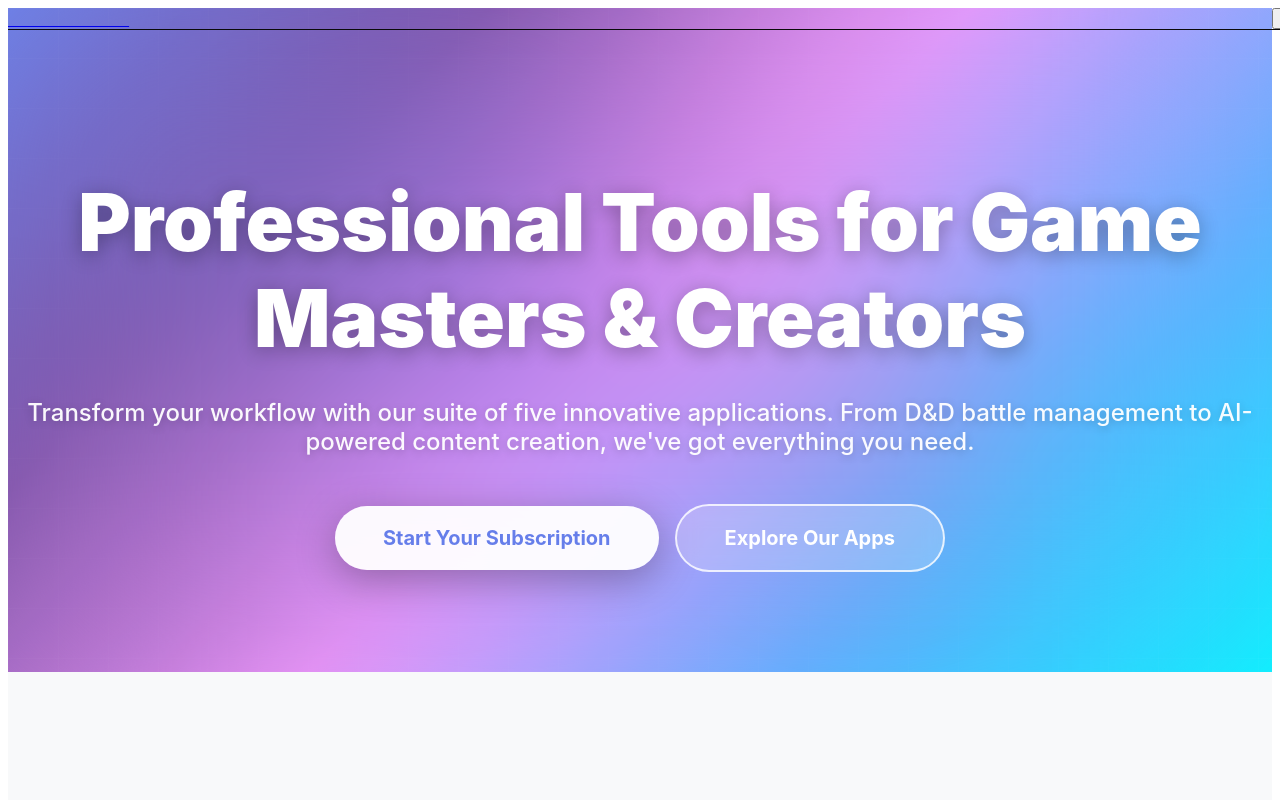
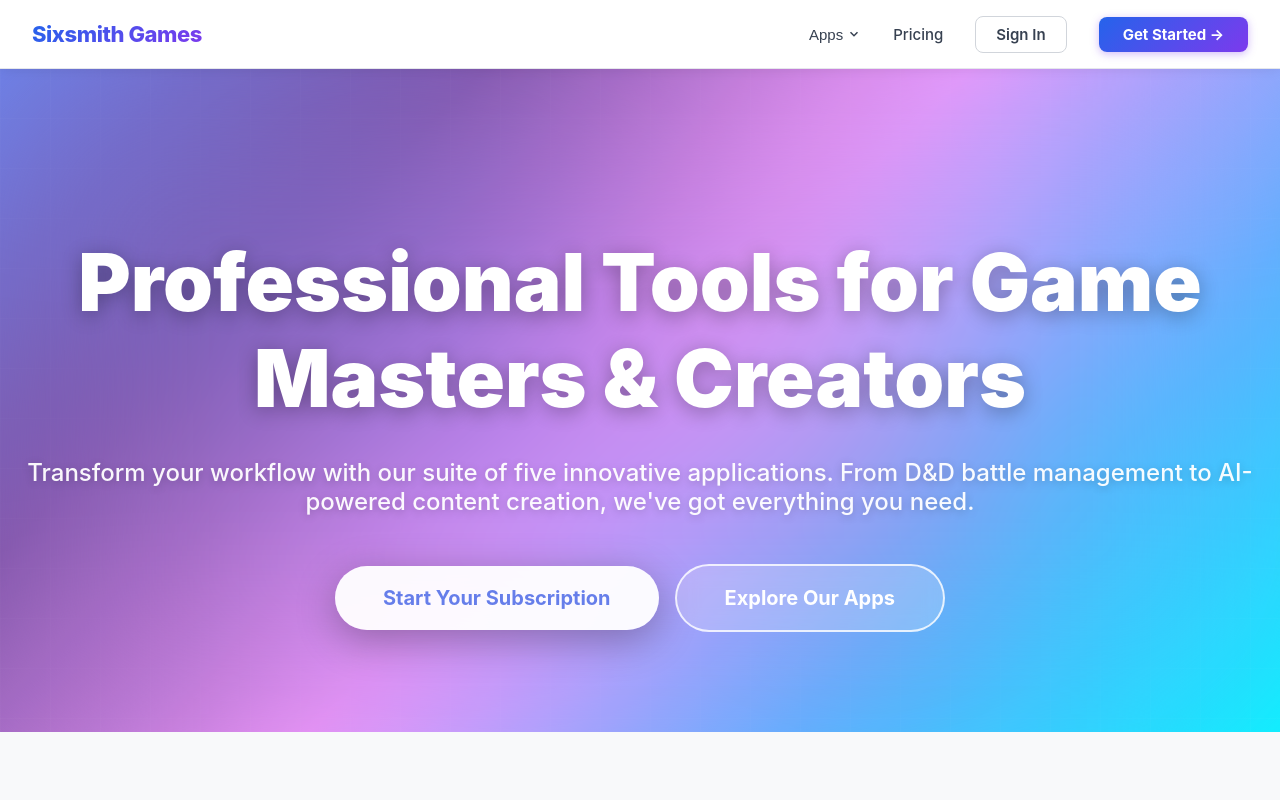
Before and after one commit to sixsmithgames-RPGCombatSimulator/SixsmithGames, a Next.js app: page / in a window 1280 px wide. Shown: the top 800 px of the page. Built offline with nearby package versions, Linux system fonts and the light colour scheme.

Commit message:
Rewrite Navigation with 100% inline styles - no Tailwind dependency

```diff
--- a/app/layout.tsx
+++ b/app/layout.tsx
@@ -17,9 +17,9 @@ export default function RootLayout({
   return (
     <ClerkProvider>
       <html lang="en">
-        <body className="antialiased">
+        <body style={{ margin: 0, padding: 0, fontFamily: '-apple-system, BlinkMacSystemFont, "Segoe UI", Roboto, sans-serif' }}>
           <Navigation />
-          <main className="min-h-screen pt-16">{children}</main>
+          <main style={{ minHeight: '100vh', paddingTop: '68px' }}>{children}</main>
           <Footer />
         </body>
       </html>
--- a/components/Navigation.tsx
+++ b/components/Navigation.tsx
@@ -10,6 +10,7 @@ import { useState } from 'react';
 
 export default function Navigation() {
   const [mobileMenuOpen, setMobileMenuOpen] = useState(false);
+  const [appsDropdownOpen, setAppsDropdownOpen] = useState(false);
 
   const apps = [
     { name: 'VirtualCombatSimulator', href: '/apps/virtual-combat-simulator' },
@@ -19,129 +20,241 @@ export default function Navigation() {
     { name: 'FourStarGeneral', href: '/apps/fourstargeneral' },
   ];
 
+  const navStyle: React.CSSProperties = {
+    position: 'fixed',
+    top: 0,
+    left: 0,
+    right: 0,
+    width: '100%',
+    height: '68px',
+    backgroundColor: '#ffffff',
+    borderBottom: '1px solid #e5e7eb',
+    boxShadow: '0 1px 12px rgba(0,0,0,0.08)',
+    zIndex: 9999,
+    display: 'flex',
+    alignItems: 'center',
+  };
+
+  const innerStyle: React.CSSProperties = {
+    maxWidth: '1280px',
+    margin: '0 auto',
+    padding: '0 2rem',
+    width: '100%',
+    display: 'flex',
+    alignItems: 'center',
+    justifyContent: 'space-between',
+  };
+
+  const logoStyle: React.CSSProperties = {
+    fontSize: '1.375rem',
+    fontWeight: '800',
+    background: 'linear-gradient(135deg, #2563eb, #7c3aed)',
+    WebkitBackgroundClip: 'text',
+    WebkitTextFillColor: 'transparent',
+    backgroundClip: 'text',
+    textDecoration: 'none',
+    letterSpacing: '-0.02em',
+  };
+
+  const linkStyle: React.CSSProperties = {
+    color: '#374151',
+    textDecoration: 'none',
+    fontWeight: '500',
+    fontSize: '0.9375rem',
+    padding: '0.25rem 0',
+    transition: 'color 0.15s',
+  };
+
+  const signInStyle: React.CSSProperties = {
+    color: '#374151',
+    textDecoration: 'none',
+    fontWeight: '600',
+    fontSize: '0.9375rem',
+    padding: '0.5rem 1.25rem',
+    borderRadius: '8px',
+    border: '1.5px solid #d1d5db',
+    transition: 'all 0.15s',
+    backgroundColor: 'transparent',
+  };
+
+  const ctaStyle: React.CSSProperties = {
+    background: 'linear-gradient(135deg, #2563eb, #7c3aed)',
+    color: '#ffffff',
+    textDecoration: 'none',
+    fontWeight: '700',
+    fontSize: '0.9375rem',
+    padding: '0.5rem 1.5rem',
+    borderRadius: '8px',
+    boxShadow: '0 2px 8px rgba(124,58,237,0.35)',
+    transition: 'all 0.15s',
+    whiteSpace: 'nowrap',
+  };
+
+  const dropdownStyle: React.CSSProperties = {
+    position: 'absolute',
+    top: 'calc(100% + 8px)',
+    left: 0,
+    backgroundColor: '#ffffff',
+    border: '1px solid #e5e7eb',
+    borderRadius: '12px',
+    boxShadow: '0 8px 32px rgba(0,0,0,0.12)',
+    minWidth: '220px',
+    zIndex: 10000,
+    overflow: 'hidden',
+  };
+
   return (
-    <nav className="fixed top-0 left-0 w-full z-[9999] bg-white border-b border-gray-200 shadow-sm">
-      <div className="max-w-7xl mx-auto px-4 sm:px-6 lg:px-8 w-full">
-        <div className="flex justify-between items-center h-16 w-full">
+    <>
+      <nav style={navStyle}>
+        <div style={innerStyle}>
           {/* Logo */}
-          <Link href="/" className="flex items-center space-x-2">
-            <span className="text-2xl font-bold bg-gradient-to-r from-blue-600 to-purple-600 bg-clip-text text-transparent">
+          <Link href="/" style={logoStyle}>
             Sixsmith Games
-            </span>
           </Link>
 
-          {/* Desktop Navigation */}
-          <div className="hidden md:flex items-center space-x-8">
-            <div className="relative group">
-              <button className="text-gray-700 hover:text-blue-600 font-medium transition-colors">
+          {/* Desktop nav */}
+          <div style={{ display: 'flex', alignItems: 'center', gap: '2rem' }}>
+            {/* Apps dropdown */}
+            <div style={{ position: 'relative' }}>
+              <button
+                onClick={() => setAppsDropdownOpen(!appsDropdownOpen)}
+                onBlur={() => setTimeout(() => setAppsDropdownOpen(false), 150)}
+                style={{
+                  ...linkStyle,
+                  background: 'none',
+                  border: 'none',
+                  cursor: 'pointer',
+                  display: 'flex',
+                  alignItems: 'center',
+                  gap: '4px',
+                }}
+              >
                 Apps
+                <svg width="14" height="14" viewBox="0 0 24 24" fill="none" stroke="currentColor" strokeWidth="2.5">
+                  <path d="M6 9l6 6 6-6" />
+                </svg>
               </button>
-              <div className="absolute left-0 mt-2 w-64 bg-white border border-gray-200 rounded-lg shadow-lg opacity-0 invisible group-hover:opacity-100 group-hover:visible transition-all duration-200">
+              {appsDropdownOpen && (
+                <div style={dropdownStyle}>
                   {apps.map((app) => (
                     <Link
                       key={app.href}
                       href={app.href}
-                    className="block px-4 py-3 hover:bg-gray-50 transition-colors first:rounded-t-lg last:rounded-b-lg"
+                      onClick={() => setAppsDropdownOpen(false)}
+                      style={{
+                        display: 'block',
+                        padding: '0.75rem 1.25rem',
+                        color: '#374151',
+                        textDecoration: 'none',
+                        fontSize: '0.9375rem',
+                        fontWeight: '500',
+                        borderBottom: '1px solid #f3f4f6',
+                        transition: 'background 0.1s',
+                      }}
+                      onMouseEnter={e => (e.currentTarget.style.backgroundColor = '#f9fafb')}
+                      onMouseLeave={e => (e.currentTarget.style.backgroundColor = 'transparent')}
                     >
                       {app.name}
                     </Link>
                   ))}
                 </div>
+              )}
             </div>
-            <Link
-              href="/pricing"
-              className="text-gray-700 hover:text-blue-600 font-medium transition-colors"
+
+            <Link href="/pricing" style={linkStyle}
+              onMouseEnter={e => (e.currentTarget.style.color = '#2563eb')}
+              onMouseLeave={e => (e.currentTarget.style.color = '#374151')}
             >
               Pricing
             </Link>
-            <Link
-              href="/sign-in"
-              className="text-gray-700 hover:text-blue-600 font-medium transition-colors"
+
+            <Link href="/sign-in" style={signInStyle}
+              onMouseEnter={e => { e.currentTarget.style.borderColor = '#2563eb'; e.currentTarget.style.color = '#2563eb'; }}
+              onMouseLeave={e => { e.currentTarget.style.borderColor = '#d1d5db'; e.currentTarget.style.color = '#374151'; }}
             >
               Sign In
             </Link>
-            <Link
-              href="/sign-up"
-              className="bg-gradient-to-r from-blue-600 to-purple-600 text-white px-6 py-2 rounded-full font-medium hover:shadow-lg transition-shadow"
+
+            <Link href="/sign-up" style={ctaStyle}
+              onMouseEnter={e => (e.currentTarget.style.boxShadow = '0 4px 16px rgba(124,58,237,0.5)')}
+              onMouseLeave={e => (e.currentTarget.style.boxShadow = '0 2px 8px rgba(124,58,237,0.35)')}
             >
-              Get Started
+              Get Started →
             </Link>
           </div>
 
-          {/* Mobile menu button */}
+          {/* Mobile hamburger */}
           <button
-            className="md:hidden p-2"
             onClick={() => setMobileMenuOpen(!mobileMenuOpen)}
+            style={{
+              display: 'none',
+              background: 'none',
+              border: 'none',
+              cursor: 'pointer',
+              padding: '0.5rem',
+            }}
+            className="mobile-menu-btn"
           >
-            <svg
-              className="w-6 h-6"
-              fill="none"
-              stroke="currentColor"
-              viewBox="0 0 24 24"
-            >
-              {mobileMenuOpen ? (
-                <path
-                  strokeLinecap="round"
-                  strokeLinejoin="round"
-                  strokeWidth={2}
-                  d="M6 18L18 6M6 6l12 12"
-                />
-              ) : (
-                <path
-                  strokeLinecap="round"
-                  strokeLinejoin="round"
-                  strokeWidth={2}
-                  d="M4 6h16M4 12h16M4 18h16"
-                />
-              )}
+            <svg width="24" height="24" fill="none" stroke="#374151" strokeWidth="2" viewBox="0 0 24 24">
+              {mobileMenuOpen
+                ? <path strokeLinecap="round" strokeLinejoin="round" d="M6 18L18 6M6 6l12 12" />
+                : <path strokeLinecap="round" strokeLinejoin="round" d="M4 6h16M4 12h16M4 18h16" />
+              }
             </svg>
           </button>
         </div>
+      </nav>
 
-        {/* Mobile menu */}
+      {/* Mobile menu overlay */}
       {mobileMenuOpen && (
-          <div className="md:hidden py-4 border-t border-gray-200">
-            <div className="space-y-1">
-              <div className="px-4 py-2 text-sm font-semibold text-gray-500 uppercase">
+        <div style={{
+          position: 'fixed',
+          top: '68px',
+          left: 0,
+          right: 0,
+          backgroundColor: '#ffffff',
+          borderBottom: '1px solid #e5e7eb',
+          boxShadow: '0 8px 24px rgba(0,0,0,0.1)',
+          zIndex: 9998,
+          padding: '1rem 2rem 1.5rem',
+        }}>
+          <div style={{ fontSize: '0.75rem', fontWeight: '700', color: '#9ca3af', letterSpacing: '0.08em', textTransform: 'uppercase', marginBottom: '0.5rem' }}>
             Apps
           </div>
           {apps.map((app) => (
-                <Link
-                  key={app.href}
-                  href={app.href}
-                  className="block px-4 py-2 hover:bg-gray-50"
+            <Link key={app.href} href={app.href}
               onClick={() => setMobileMenuOpen(false)}
+              style={{ display: 'block', padding: '0.625rem 0', color: '#374151', textDecoration: 'none', fontWeight: '500', fontSize: '1rem', borderBottom: '1px solid #f3f4f6' }}
             >
               {app.name}
             </Link>
           ))}
-              <Link
-                href="/pricing"
-                className="block px-4 py-2 hover:bg-gray-50"
-                onClick={() => setMobileMenuOpen(false)}
+          <Link href="/pricing" onClick={() => setMobileMenuOpen(false)}
+            style={{ display: 'block', padding: '0.75rem 0', color: '#374151', textDecoration: 'none', fontWeight: '500', fontSize: '1rem', borderBottom: '1px solid #f3f4f6' }}
           >
             Pricing
           </Link>
-              <div className="px-4 pt-3 space-y-2">
-                <Link
-                  href="/sign-in"
-                  className="block w-full text-center text-gray-700 hover:text-blue-600 font-medium py-2"
-                  onClick={() => setMobileMenuOpen(false)}
+          <div style={{ display: 'flex', flexDirection: 'column', gap: '0.75rem', marginTop: '1.25rem' }}>
+            <Link href="/sign-in" onClick={() => setMobileMenuOpen(false)}
+              style={{ display: 'block', textAlign: 'center', padding: '0.75rem', border: '1.5px solid #d1d5db', borderRadius: '8px', color: '#374151', textDecoration: 'none', fontWeight: '600', fontSize: '1rem' }}
             >
               Sign In
             </Link>
-                <Link
-                  href="/sign-up"
-                  className="block w-full text-center bg-gradient-to-r from-blue-600 to-purple-600 text-white px-6 py-2 rounded-full font-medium"
-                  onClick={() => setMobileMenuOpen(false)}
+            <Link href="/sign-up" onClick={() => setMobileMenuOpen(false)}
+              style={{ display: 'block', textAlign: 'center', padding: '0.75rem', background: 'linear-gradient(135deg, #2563eb, #7c3aed)', borderRadius: '8px', color: '#ffffff', textDecoration: 'none', fontWeight: '700', fontSize: '1rem' }}
             >
-                  Get Started
+              Get Started →
             </Link>
           </div>
         </div>
-          </div>
       )}
-      </div>
-    </nav>
+
+      <style>{`
+        @media (max-width: 768px) {
+          .mobile-menu-btn { display: block !important; }
+          .desktop-nav { display: none !important; }
+        }
+      `}</style>
+    </>
   );
 }
```
Lines whose indentation alone changed are shown as unchanged.
